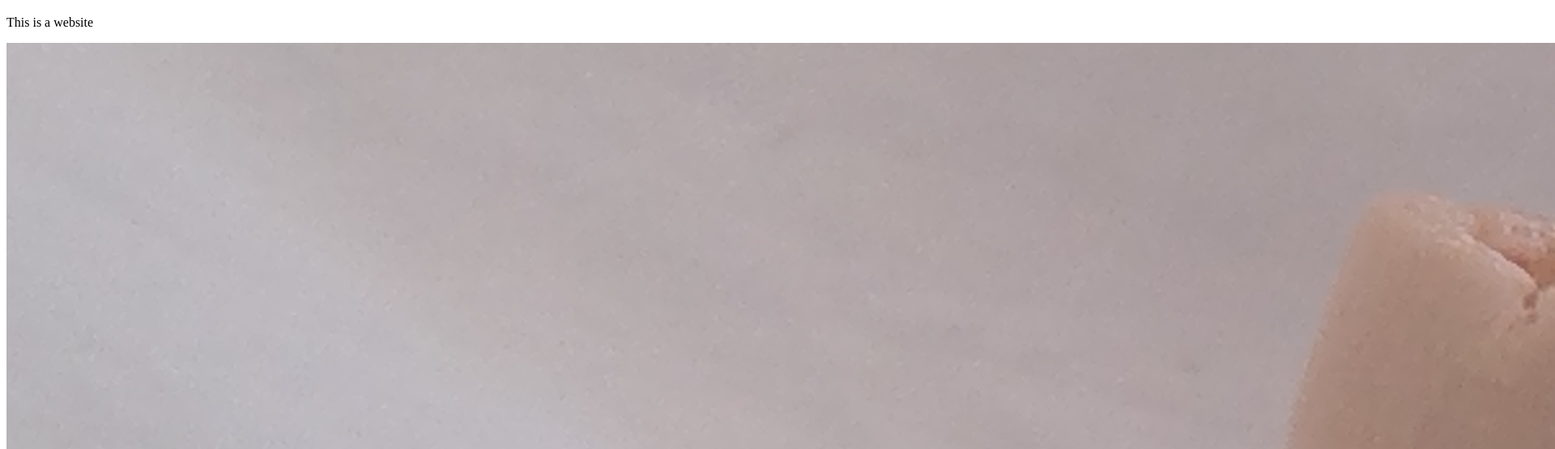
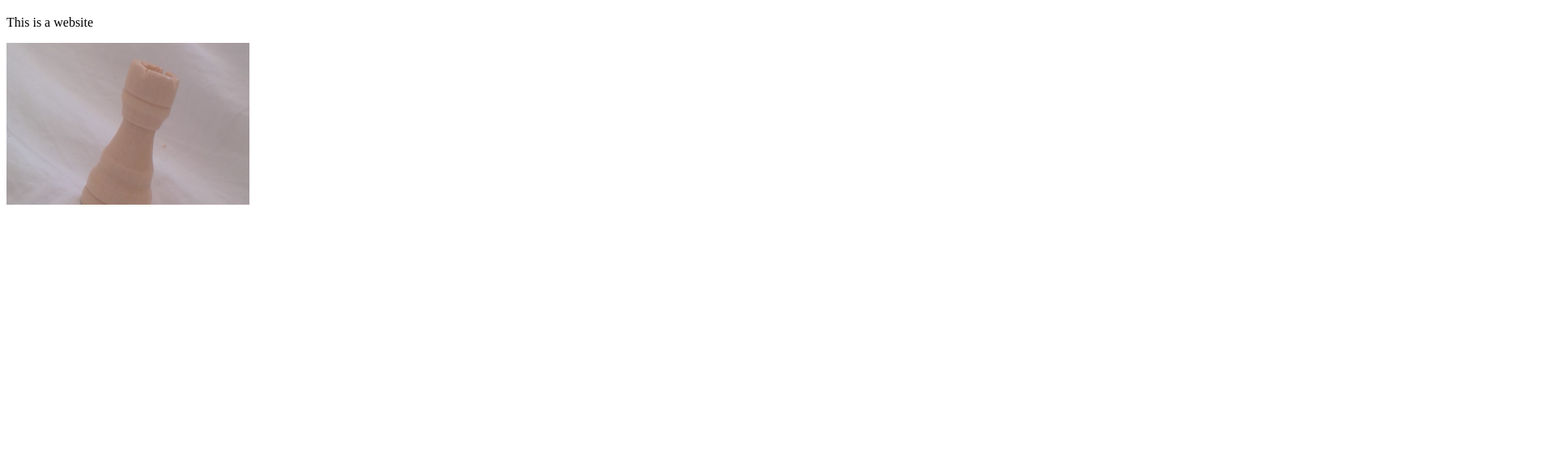
Before and after one commit to Aharshi-Roy/FirstGitRep, a plain HTML site: page index.html in a window 1280 px wide. Shown: the part 61-616 px from the top of the page at 81% size, 1920 px wide, since content can reach past the window. Drawn offline with Linux system fonts and the light colour scheme.

Commit message:
Update index.html

```diff
--- a/index.html
+++ b/index.html
@@ -8,6 +8,6 @@
 <body>
   <h1> Website </h1>
   <p> This is a website</p>
-  <img src="rook.png" alt="Rook picture" style="width:auto;">
+  <img src="rook.png" alt="Rook picture" width="300" height="200">
 </body>
 </html>
```
